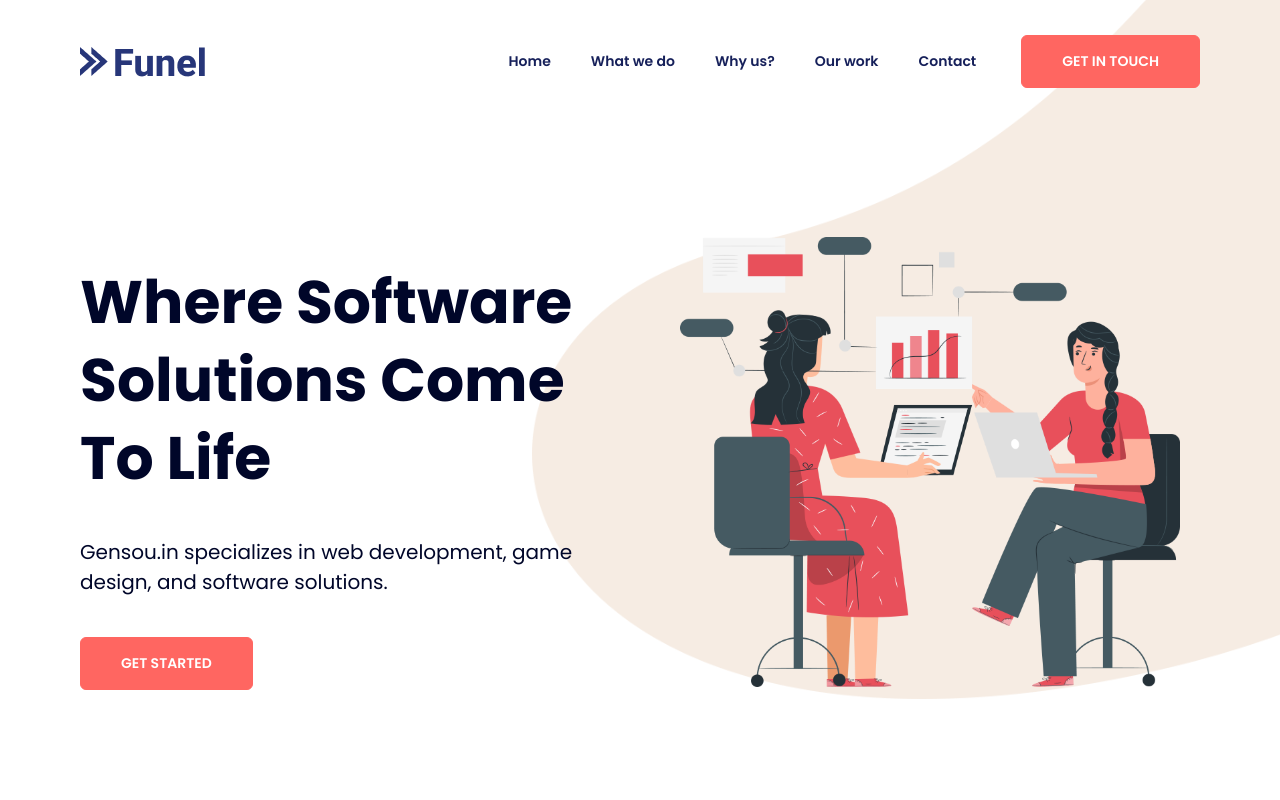
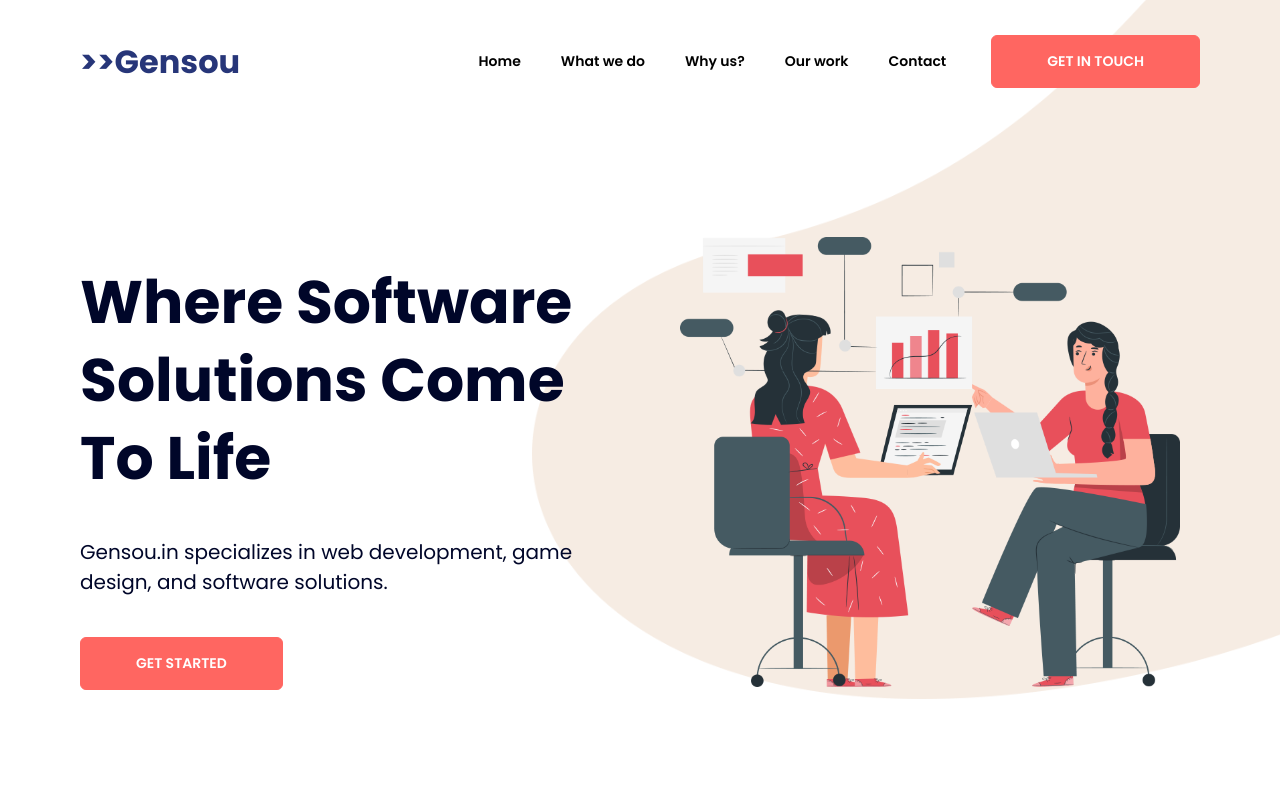
Before and after one commit to brobeldeep/gensou-prod-frontend, a plain HTML site: page index.html in a window 1280 px wide. Shown: the top 800 px of the page. Drawn offline with nearby package versions, Linux system fonts and the light colour scheme.

Commit message:
data added by herambh

```diff
--- a/assets/css/style.css
+++ b/assets/css/style.css
@@ -279,8 +279,23 @@ header .container {
   z-index: -1;
 }
 
+/* managing logo */
 
+.mylogo {
+  color: #273679;
+}
 
+a:link {
+  color: inherit; /* Use the default link color */
+}
+
+a:visited {
+  color: inherit; /* Use the default visited link color */
+}
+
+a:active {
+  color: inherit; /* Use the default active link color */
+}
 
 
 /*-----------------------------------*\
--- a/index.html
+++ b/index.html
@@ -36,7 +36,8 @@
     <div class="container">
 
       <a href="#" class="logo">
-        <img src="./assets/images/logo.png" alt="Funel logo">
+        <!-- <img src="./assets/images/mylogo.png" alt="Funel logo"> -->
+        <h1 class="mylogo">>>Gensou</h1>
       </a>
 
       <div class="navbar-wrapper">
@@ -71,7 +72,7 @@
 
           </ul>
 
-          <button class="btn btn-primary">Get in touch</button>
+          <button class="btn btn-primary"><a href="form.html" class="nav-link">Get in touch</a></button>
 
         </nav>
 
@@ -103,7 +104,7 @@
             <p class="hero-text">
               Gensou.in specializes in web development, game design, and software solutions.</p>
 
-            <button class="btn btn-primary">Get started</button>
+            <button class="btn btn-primary"><a href="form.html" class="nav-link">Get started</a></button>
 
           </div>
 
@@ -383,7 +384,7 @@
         <div class="footer-brand">
 
           <a href="#" class="logo">
-            <img src="./assets/images/logo.png" alt="Funel logo">
+            <img src="./assets/images/mylogo.png" alt="Funel logo">
           </a>
 
           <p class="footer-text">Follow us on</p>
```
Also changed, not shown: form.html (+4 -4 lines), assets/images/mylogo.png (added).
